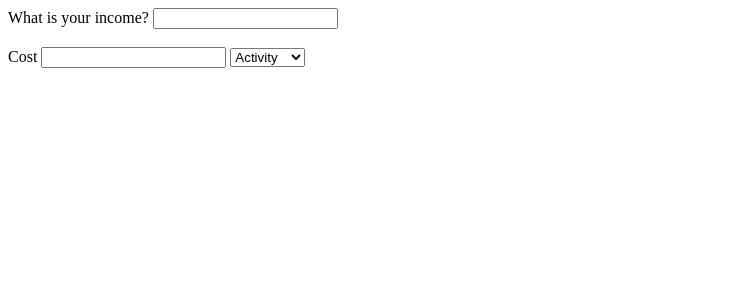
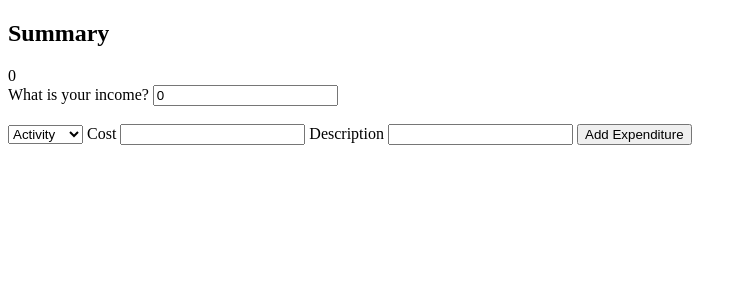
Before and after one commit to BashouT/svelteBudget, a SvelteKit app: page /income in a window 1280 px wide. Shown: the top 300 px of the page, without its empty margins (0-747 px from the left). Built offline with nearby package versions, Linux system fonts and the light colour scheme.

Commit message:
Add description to expenditure, begin collecting them

```diff
--- a/src/classes/Budget.ts
+++ b/src/classes/Budget.ts
@@ -1,4 +1,4 @@
-import type { Expenditure } from "./Expenditures";
+import type { Expenditure } from "./Expenditure";
 
 export class Budget {
     income: Number
--- a/src/classes/Expenditures.ts
+++ b/src/classes/Expenditure.ts
@@ -3,9 +3,11 @@ import type { SpendCategory } from "../enums/SpendCategory";
 export class Expenditure {
     type: SpendCategory
     amountSpent: Number
+    description: String
 
-    constructor(Type: SpendCategory, AmountSpent: Number) {
+    constructor(Type: SpendCategory, AmountSpent: Number, Description: String) {
         this.type = Type;
         this.amountSpent = AmountSpent;
+        this.description = Description;
     }
 }
--- a/src/routes/income/+page.svelte
+++ b/src/routes/income/+page.svelte
@@ -1,10 +1,13 @@
 <script lang="ts">
 	import { Budget } from '../../classes/Budget';
-	import type { Expenditure } from '../../classes/Expenditures';
+	import { Expenditure } from '../../classes/Expenditure';
 	import { SpendCategory } from '../../enums/SpendCategory';
 
-	let income: Number;
-	let expenditures: Expenditure[];
+	let income: Number = 0;
+	let expenditures: Expenditure[] = [] as Expenditure[];
+	let category: SpendCategory;
+	let cost: Number;
+	let description: String;
 
 	let selectListCategories: SpendCategory[] = [
 		SpendCategory.Activity,
@@ -13,7 +16,24 @@
 		SpendCategory.Personal,
 		SpendCategory.Work
 	];
+
+	function addExpenditure(): void {
+		let expenditure = new Expenditure(category, cost, description);
+		expenditures.push(expenditure);
+		expenditures = expenditures;
+		return;
+	}
 </script>
+
+<div>
+	<h2>Summary</h2>
+	{income}
+	{#each expenditures as expenditure}
+		{expenditure.type}
+		{expenditure.amountSpent}
+        {expenditure.description}
+	{/each}
+</div>
 
 <div>
 	<label>
@@ -21,18 +41,20 @@
 		<input bind:value={income} name="income-input" type="number" />
 	</label>
 
-<br/>
-<br/>
-
+	<br />
+	<br />
+	<select bind:value={category}>
+		{#each selectListCategories as selectCategory}
+			<option value={selectCategory}>{selectCategory}</option>
+		{/each}
+	</select>
 	<label>
 		Cost
-		<input name="income-input" type="number" min="0" step="10" />
+		<input bind:value={cost} name="expenditure-cost" type="number" min="0" step="10" />
 	</label>
 	<label>
-		<select>
-			{#each selectListCategories as category}
-				<option value={category}>{category}</option>
-			{/each}
-		</select>
+		Description
+		<input bind:value={description} type="text" name="income-input" />
 	</label>
+	<button on:click={() => addExpenditure()}>Add Expenditure</button>
 </div>
```
Also changed, not shown: src/components/Summary.svelte (+4 -4 lines).
